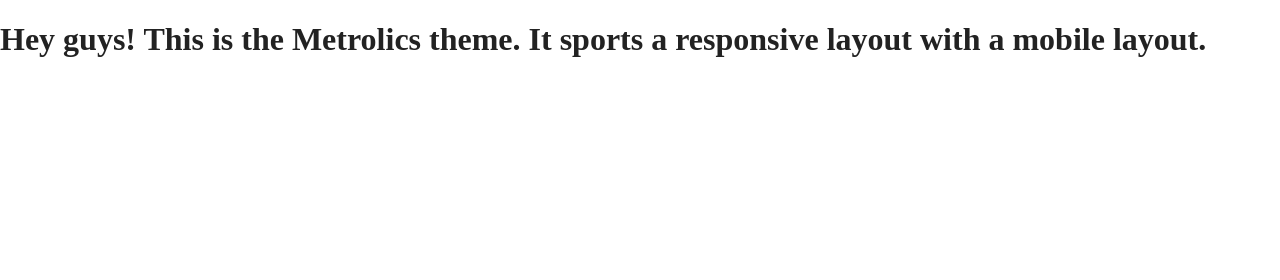
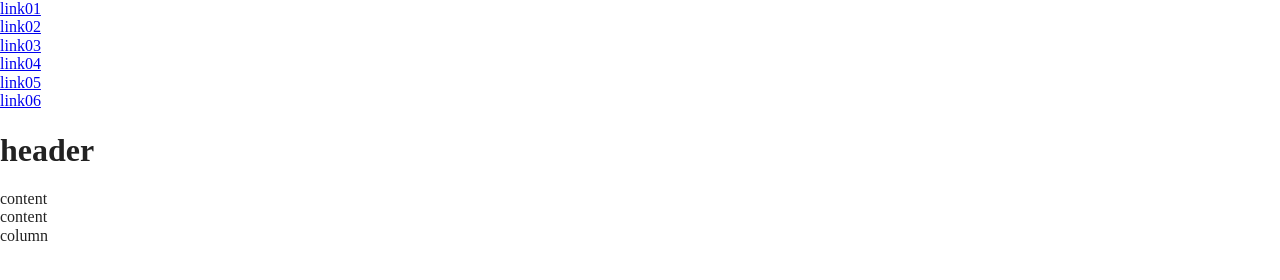
Before and after one commit to CanSanchez/Metrolics, a website built with Parcel: page index.html in a window 1280 px wide. Built offline with nearby package versions, Linux system fonts and the light colour scheme.

Commit message:
html structure update

```diff
--- a/index.html
+++ b/index.html
@@ -24,10 +24,52 @@
 
 <body>
 
-  <!-- Add your site or application content here -->
-  <h1>Hey guys! This is the Metrolics theme.
-    It sports a responsive layout with a mobile layout.<br>
-  </h1>
+  <header class="page__header">
+    <div class="">
+        <nav class="main-nav">
+            <div class="menu-item">
+                <a href="#">link01</a>
+            </div>
+            <div class="menu-item">
+                <a href="#">link02</a>
+            </div>
+            <div class="menu-item">
+                <a href="#">link03</a>
+            </div>
+            <div class="menu-item">
+                <a href="#">link04</a>
+            </div>
+            <div class="menu-item">
+                <a href="#">link05</a>
+            </div>
+            <div class="menu-item">
+                <a href="#">link06</a>
+            </div>
+        </nav>
+        <div class="">
+            <h1>header</h1>
+        </div>
+    </div>
+  </header>
+
+  <main class="page__main">
+    <section class="page__main__section">
+        <div class="">
+            content
+        </div>
+    </section>
+    <section class="page__main__section">
+        <div class="">
+            content
+        </div>
+    </section>
+  </main>
+
+  <section class="page__section">
+    <div class="column">
+        column
+    </div>
+  </section>
   <script src="js/vendor/modernizr-3.11.2.min.js"></script>
   <script src="js/plugins.js"></script>
   <script src="js/main.js"></script>
```
